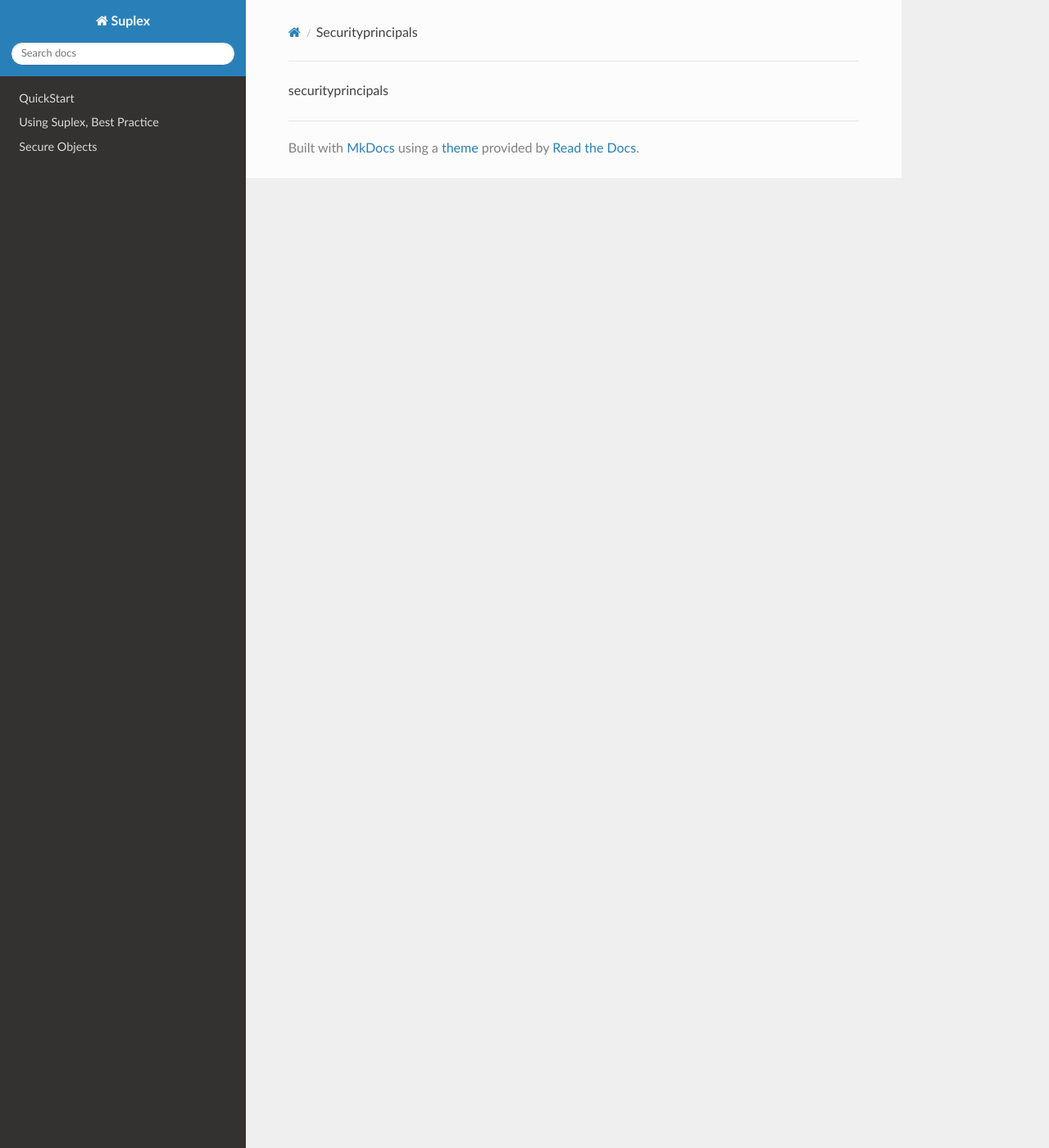
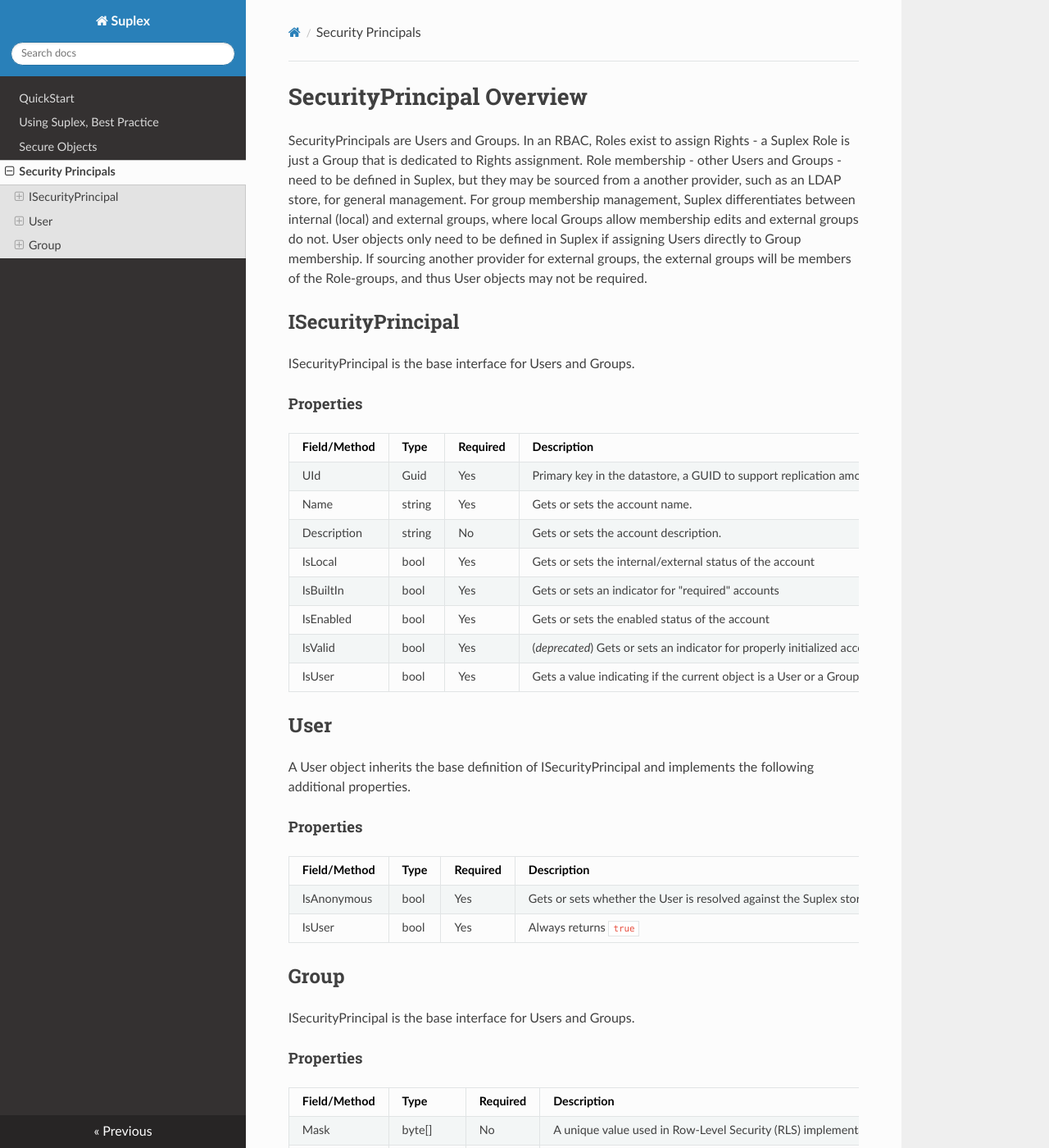
Before and after one commit to SuplexProject/Suplex.Docs, an MkDocs documentation site: the page built from docs/securityprincipals.md, in a window 1280 px wide and 1400 px high. Shown: the whole window at 82% size. Built offline with MkDocs 1.6.1, drawn with Linux system fonts in a browser that asks for light colours; nearby versions of some CDN libraries; old or Windows-style settings are respelled for this version of MkDocs; some of the changed text lies outside the part shown.

Commit message:
added stub for Security Principals

```diff
--- a/docs/securityprincipals.md
+++ b/docs/securityprincipals.md
@@ -1 +1,43 @@
-securityprincipals
+# SecurityPrincipal Overview
+
+SecurityPrincipals are Users and Groups.  In an RBAC, Roles exist to assign Rights - a Suplex Role is just a Group that is dedicated to Rights assignment.  Role membership - other Users and Groups - need to be defined in Suplex, but they may be sourced from a another provider, such as an LDAP store, for general management.  For group membership management, Suplex differentiates between internal (local) and external groups, where local Groups allow membership edits and external groups do not.  User objects only need to be defined in Suplex if assigning Users directly to Group membership.  If sourcing another provider for external groups, the external groups will be members of the Role-groups, and thus User objects may not be required.
+
+## ISecurityPrincipal
+
+ISecurityPrincipal is the base interface for Users and Groups.
+
+#### Properties
+
+|Field/Method|Type|Required|Description
+|-|-|-|-
+|UId|Guid|Yes|Primary key in the datastore, a GUID to support replication amongst stores.
+|Name|string|Yes|Gets or sets the account name.
+|Description|string|No|Gets or sets the account description.
+|IsLocal|bool|Yes|Gets or sets the internal/external status of the account
+|IsBuiltIn|bool|Yes|Gets or sets an indicator for "required" accounts
+|IsEnabled|bool|Yes|Gets or sets the enabled status of the account
+|IsValid|bool|Yes|(_deprecated_) Gets or sets an indicator for properly initialized accounts
+|IsUser|bool|Yes|Gets a value indicating if the current object is a User or a Group
+
+## User
+
+A User object inherits the base definition of ISecurityPrincipal and implements the following additional properties.
+
+#### Properties
+
+|Field/Method|Type|Required|Description
+|-|-|-|-
+|IsAnonymous|bool|Yes|Gets or sets whether the User is resolved against the Suplex store.  This is only valid in applications that allow anonymous authentication paradigms.
+|IsUser|bool|Yes|Always returns `true`
+
+## Group
+
+ISecurityPrincipal is the base interface for Users and Groups.
+
+#### Properties
+
+|Field/Method|Type|Required|Description
+|-|-|-|-
+|Mask|byte[]|No|A unique value used in Row-Level Security (RLS) implementations
+|IsUser|bool|Yes|Always returns `false`
+|Groups|collection|No|A list of child Group objects; nested group membership
--- a/mkdocs.yml
+++ b/mkdocs.yml
@@ -3,5 +3,5 @@ pages:
 - QuickStart: index.md
 - Using Suplex, Best Practice: suplex.md
 - Secure Objects: isecureobject.md
-# - Security Principals: securityprincipals.md
+- Security Principals: securityprincipals.md
 theme: readthedocs
```
